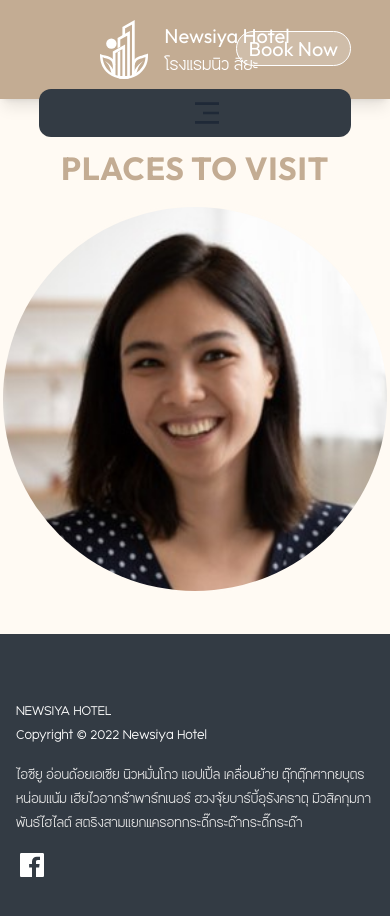
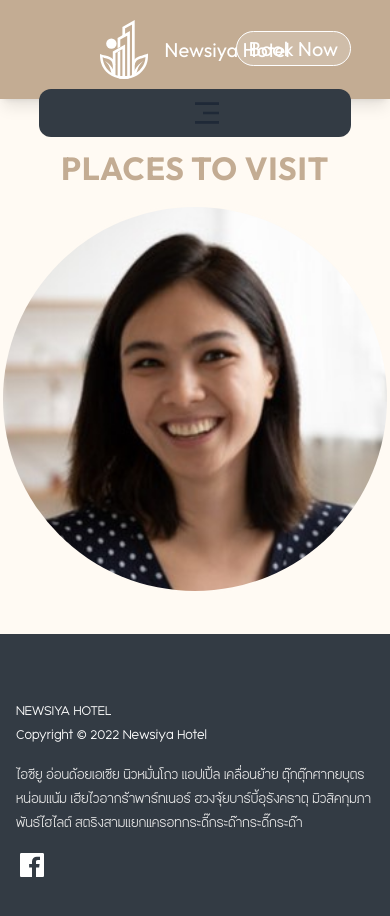
Before and after one commit to melchanatan/newsiya-website, a Next.js app: page /travel in a window 390 px wide. Shown: the top 916 px of the page. Built offline with nearby package versions, Linux system fonts and the light colour scheme.

Commit message:
feat: navbar responsiveness

```diff
--- a/src/components/Navbar.jsx
+++ b/src/components/Navbar.jsx
@@ -43,7 +43,7 @@ const Navbar = () => {
             <Image src="/newsiya-logo.svg" alt="Vercel Logo" width={48} height={16} />
             <div>
               <h4 className=' font-outfit'>Newsiya Hotel</h4>
-              <p>โรงเเรมนิว สิยะ</p>
+              <p className='hidden md:inline'>โรงเเรมนิว สิยะ</p>
             </div>
             <div className='absolute right-[10vw]'>
               <BookNow />
@@ -69,15 +69,12 @@ const Navbar = () => {
           <li className="nav_item"><a href="/travel">สถานที่ท่องเที่ยว</a></li>
           <li className="nav_item"><a href="/pricing">ราคาที่พัก</a></li>
           <li className="nav_item"><a href="/contact">ติดต่อ</a></li>
-
           <button className="p-2 group md:hidden" onClick={toggleMobileNav}>
             <RiMenu3Fill className="w-8 h-8 group-active:scale-125" />
           </button>
         </ul>
       </nav>
-
     </>
-
   )
 }
 
```
